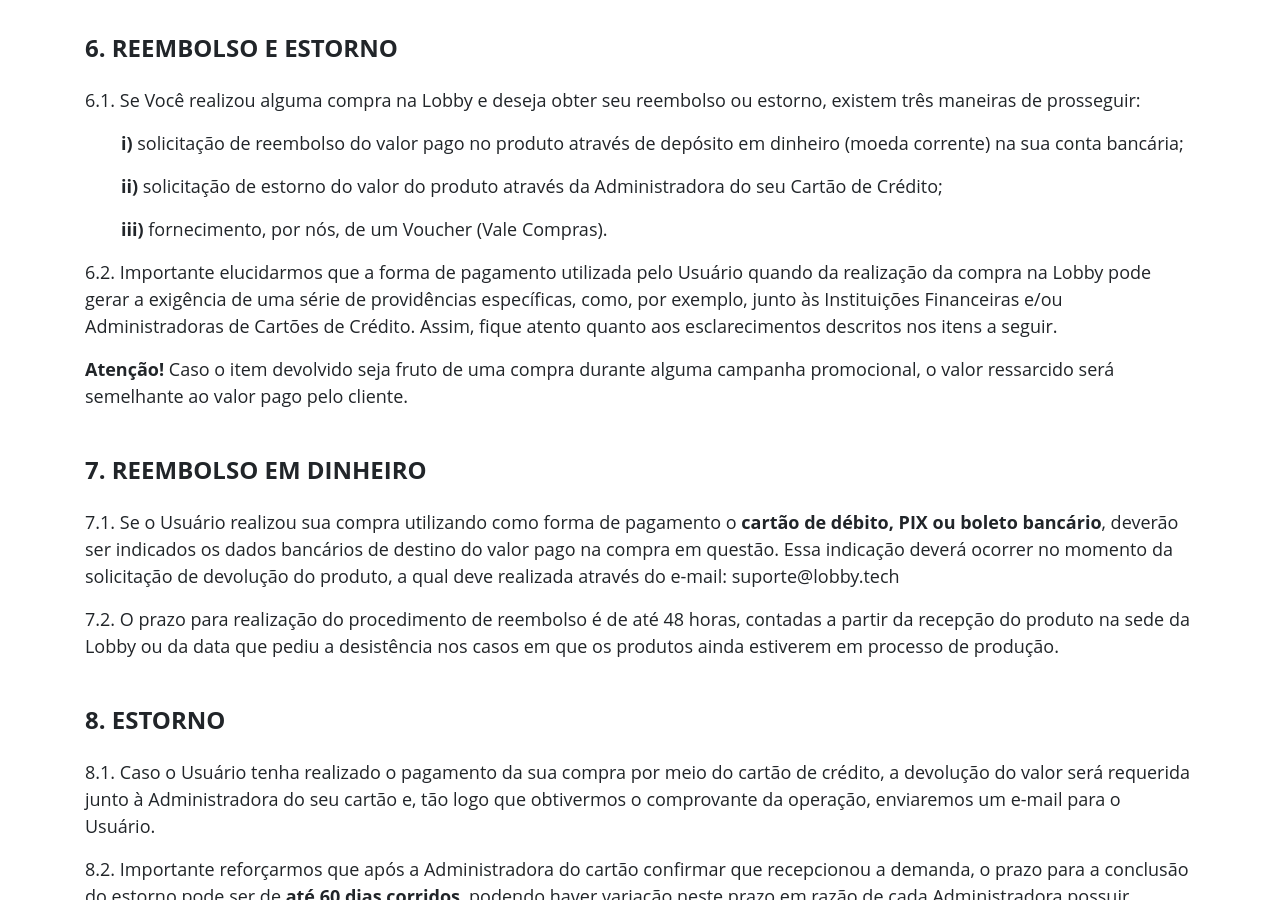
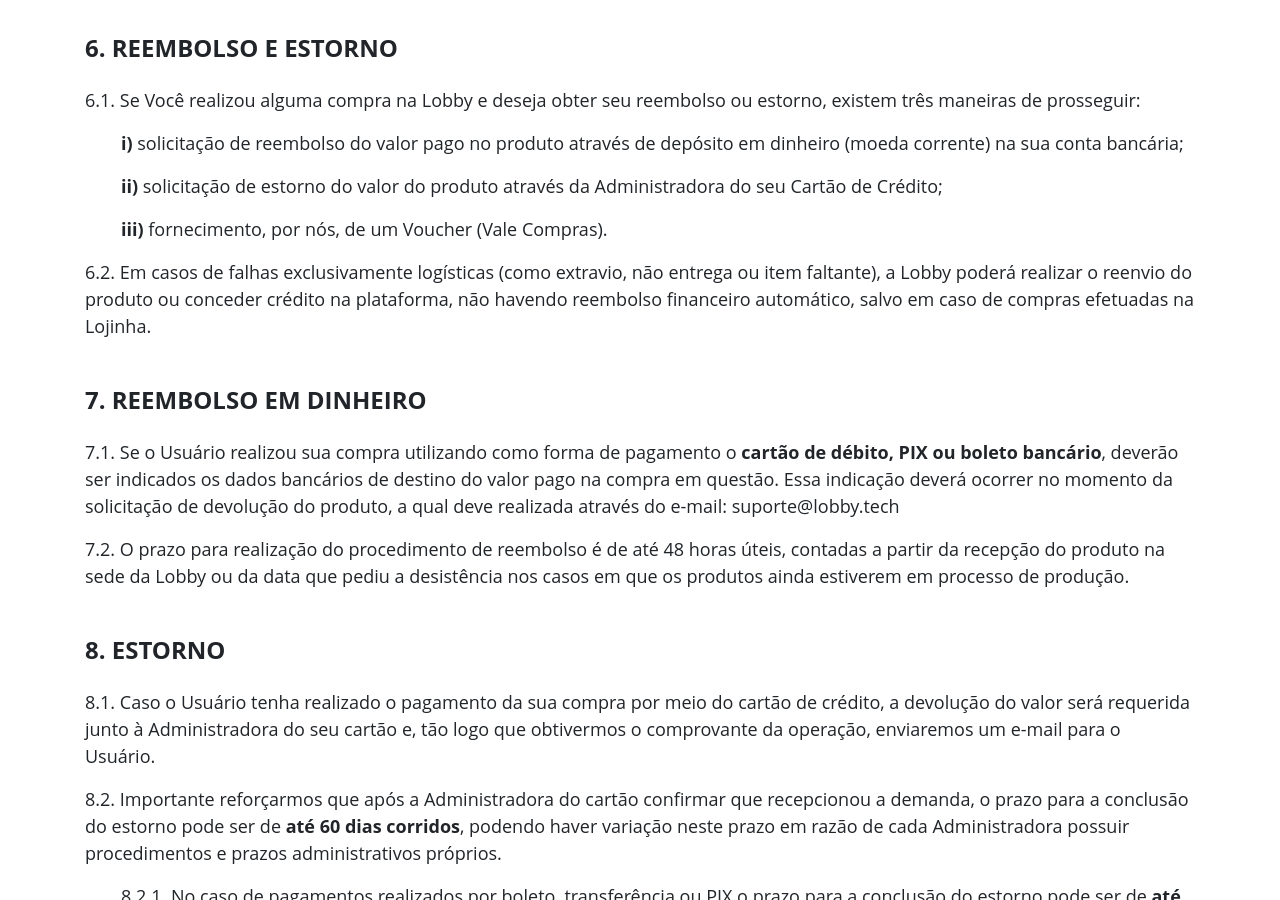
Before and after one commit to lobby-tech/lobby.tech, a Jekyll site: the page built from politica-de-devolucao-e-reembolso/index.html, in a window 1280 px wide and 900 px high, scrolled down 3580 px. Built offline with Jekyll 4.4.1, drawn with Linux system fonts in a browser that asks for light colours; a script that is not in the unit is left out.

Commit message:
Ajustado politica de reembolso

```diff
--- a/politica-de-devolucao-e-reembolso/index.html
+++ b/politica-de-devolucao-e-reembolso/index.html
@@ -97,13 +97,13 @@
         <p><b>ii)</b> solicitação de estorno do valor do produto através da Administradora do seu Cartão de Crédito;</p>
         <p><b>iii)</b> fornecimento, por nós, de um Voucher (Vale Compras).</p>
       </div>
-      <p>6.2. Importante elucidarmos que a forma de pagamento utilizada pelo Usuário quando da realização da compra na Lobby pode gerar a exigência de uma série de providências específicas, como, por exemplo, junto às Instituições Financeiras e/ou Administradoras de Cartões de Crédito. Assim, fique atento quanto aos esclarecimentos descritos nos itens a seguir.</p>
-      <p><b>Atenção!</b> Caso o item devolvido seja fruto de uma compra durante alguma campanha promocional, o valor ressarcido será semelhante ao valor pago pelo cliente.</p>
+      <p>6.2. Em casos de falhas exclusivamente logísticas (como extravio, não entrega ou item faltante), a Lobby poderá realizar o reenvio do produto ou conceder crédito na plataforma, não havendo reembolso financeiro automático, salvo em caso de compras efetuadas na Lojinha.</p>
+
 
       <br>
       <h2 class="font--lg" id="7"><b>7. REEMBOLSO EM DINHEIRO</b></h2>
       <p>7.1. Se o Usuário realizou sua compra utilizando como forma de pagamento o <b>cartão de débito, PIX ou boleto bancário</b>, deverão ser indicados os dados bancários de destino do valor pago na compra em questão. Essa indicação deverá ocorrer no momento da solicitação de devolução do produto, a qual deve realizada através do e-mail: suporte@lobby.tech</p>
-      <p>7.2. O prazo para realização do procedimento de reembolso é de até 48 horas, contadas a partir da recepção do produto na sede da Lobby ou da data que pediu a desistência nos casos em que os produtos ainda estiverem em processo de produção.</p>
+      <p>7.2. O prazo para realização do procedimento de reembolso é de até 48 horas úteis, contadas a partir da recepção do produto na sede da Lobby ou da data que pediu a desistência nos casos em que os produtos ainda estiverem em processo de produção.</p>
 
       <br>
       <h2 class="font--lg" id="8"><b>8. ESTORNO</b></h2>
```
